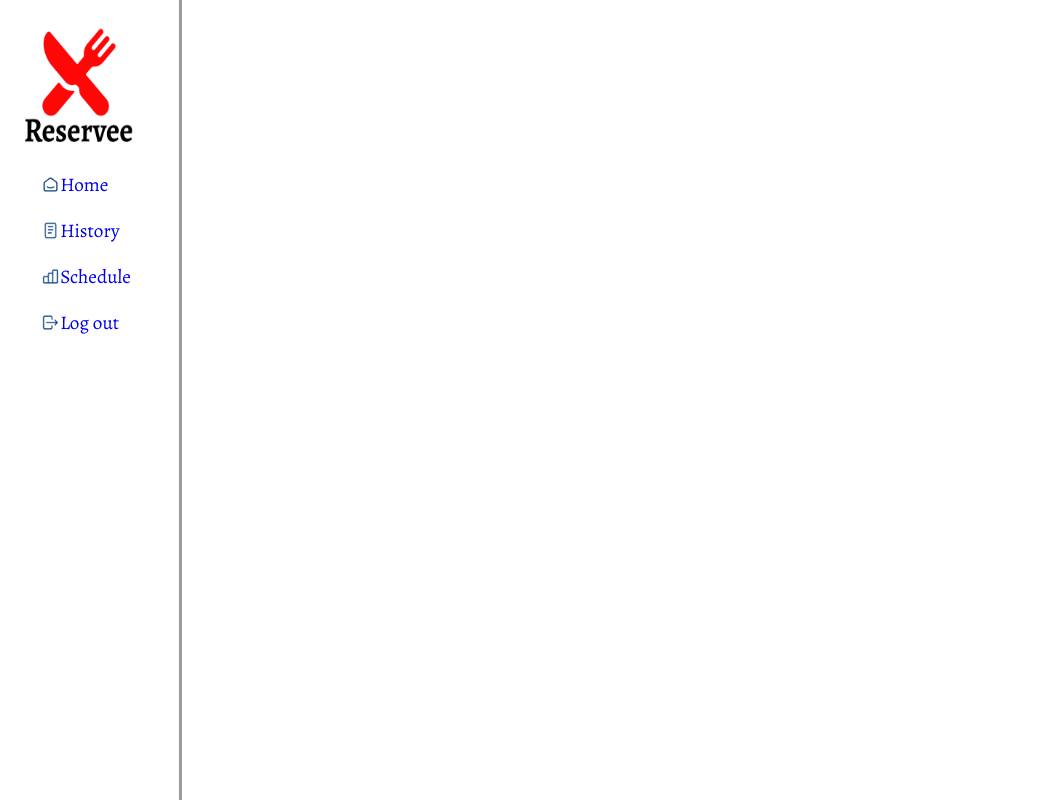
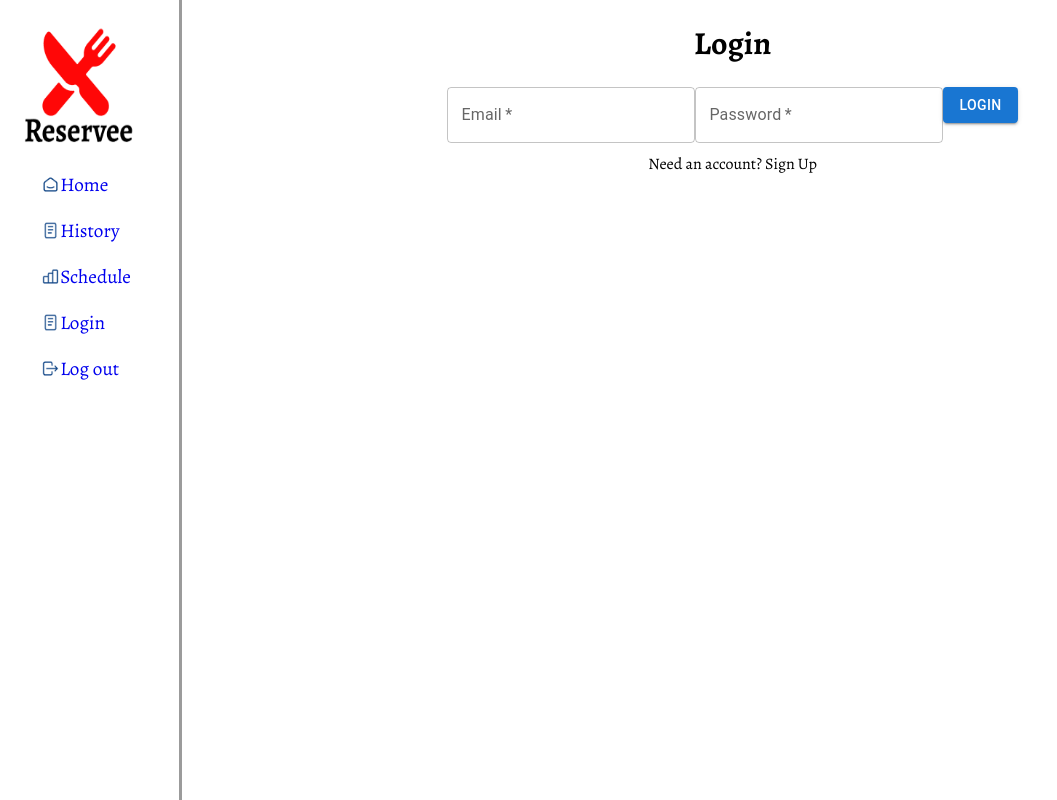
Before and after one commit to TheCodister/Reservee, a React (Vite) app in the folder client/: page /Login in a window 1280 px wide. Shown: the whole page, without its empty margins (0-1057 px from the left). Built offline with nearby package versions, Linux system fonts and the light colour scheme.

Commit message:
feat login

```diff
--- a/client/src/App.jsx
+++ b/client/src/App.jsx
@@ -1,6 +1,6 @@
 import { useEffect, useState } from "react";
 import { BrowserRouter as Router, Route, Routes } from "react-router-dom";
-import { Home, History, Schedule, APIsExample } from "./Pages";
+import { Home, History, Schedule, APIsExample, Login } from "./Pages";
 import { NavBar } from "./Components";
 import "./App.css";
 
@@ -15,6 +15,7 @@ function App() {
             <Route path="/History" element={<History />} />
             <Route path="/Schedule/:restaurant_id" element={<Schedule/>} />
             <Route path="/APIsExample" element={<APIsExample />} />
+            <Route exact path="/Login" element={<Login />} />
           </Routes>
         </div>
       </div>
--- a/client/src/Components/NavBar/index.jsx
+++ b/client/src/Components/NavBar/index.jsx
@@ -26,6 +26,13 @@ const NavBar = () => {
           </div>
         </Link>
 
+        <Link to="/Login">
+          <div className="navbar-butt">
+            <img src="/./Images/documents.png" alt="Icon" />
+            <p>Login</p>
+          </div>
+        </Link>
+
         <Link to="/APIsExample">
           <div className="navbar-butt">
             <img src="/./Images/logout.png" alt="Icon" />
--- /dev/null
+++ b/client/src/Pages/Login/Login.css
@@ -0,0 +1,43 @@
+.login {
+    display: flex;
+    width: 100%;
+    height: 100vh;
+    align-items: center;
+    flex-direction: column;
+  }
+  .login-title {
+    display: flex;
+    align-items: center;
+    text-align: center;
+    flex-direction: column;
+  }
+
+  .login-form {
+    display: flex;
+    flex-direction: column;
+    align-items: center;
+  }
+
+  .submit {
+    padding: 10px;
+    background-color: #3498db;
+    color: #fff;
+    border: none;
+    cursor: pointer;
+    transition: background-color 0.3s ease;
+  }
+
+  .submit:hover {
+    background-color: #2980b9;
+  }
+
+  .toggle-form {
+    margin-top: 10px;
+    cursor: pointer;
+    transition: color 0.3s ease, text-decoration 0.3s ease;
+  }
+
+  .toggle-form:hover {
+    color: #3498db;
+    text-decoration: underline;
+  }
--- /dev/null
+++ b/client/src/Pages/Login/index.jsx
@@ -0,0 +1,172 @@
+// Login.jsx
+
+import "./Login.css";
+import React, { useEffect, useState } from "react";
+import { TextField, Button } from "@mui/material";
+import axios from "axios";
+
+const Login = () => {
+  const [isLogin, setIsLogin] = useState(true);
+
+  const toggleForm = () => {
+    setIsLogin((prevIsLogin) => !prevIsLogin);
+    setFormData(isLogin ? loginFormData : signupFormData);
+  };
+
+  // Constants for managing form data
+  const loginFormData = {
+    email: "",
+    password: "",
+  };
+
+  const signupFormData = {
+    email: "",
+    password: "",
+    fullName: "",
+    phone: "",
+  };
+
+  const [formData, setFormData] = useState(isLogin ? loginFormData : signupFormData);
+
+  useEffect(() => {
+    setFormData(isLogin ? loginFormData : signupFormData);
+  }, [isLogin]);
+
+  const handleInputChange = (field, value) => {
+    setFormData((prevFormData) => ({
+      ...prevFormData,
+      [field]: value,
+    }));
+  };
+
+  /* make cookie when need to get customer id*/
+  const setCookie = (name, value, days) => {
+    const expirationDate = new Date();
+    expirationDate.setDate(expirationDate.getDate() + days);
+    const cookieValue = `${name}=${value}; expires=${expirationDate.toUTCString()}; path=/`;
+    document.cookie = cookieValue;
+  };
+  /*Take cookie*/
+  function getCookie(cookieName) {
+    const name = cookieName + "=";
+    const decodedCookie = decodeURIComponent(document.cookie);
+    const cookieArray = decodedCookie.split(';');
+
+    for (let i = 0; i < cookieArray.length; i++) {
+      let cookie = cookieArray[i].trim();
+      if (cookie.indexOf(name) === 0) {
+        return cookie.substring(name.length, cookie.length);
+      }
+    }
+    return null;
+  }
+
+  const handleLoginSubmit = (e) => {
+    e.preventDefault();
+    // Add your login submit logic here
+    const status = axios.get(`http://localhost:8080/customers/login/${formData.email}/${formData.password}`, {    //template only
+          headers: {
+            "Content-Type": "application/json",
+          },
+        })
+        .then((response) => {
+          console.log('Fetched Data:', response.data)
+          return response.data
+        })
+        .then((data) => {
+          console.log('Fetched Data:', data)
+          setCookie( 'userID', data.Customer_id , 1);
+        //   setcookie(getCookie('userID'))
+          console.log(getCookie('userID'))
+        })
+
+    console.log("Login form submitted:", formData);
+    // Example: Send login request to your server
+  };
+
+  const handleSignupSubmit = (e) => {
+    e.preventDefault();
+    // Add your signup submit logic here
+    try {
+        // Making a POST request using axios
+        const response = axios.post('http://localhost:8080/customers/', formData);  //template only
+
+    } catch (error) {
+        console.error('Error posting data:', error);
+    }
+    toggleForm;
+    console.log("Signup form submitted:", formData);
+    // Example: Send signup request to your server
+  };
+
+  return (
+    <div className="login">
+      <div className="login-title">
+        <h1>{isLogin ? "Login" : "Sign Up"}</h1>
+      </div>
+      <div className="login-form">
+        <form onSubmit={isLogin ? handleLoginSubmit : handleSignupSubmit}>
+          {/* Use MUI TextField for cleaner form structure */}
+          {isLogin ? (
+            <>
+              <TextField
+                label="Email"
+                type="text"
+                value={formData.email}
+                onChange={(e) => handleInputChange("email", e.target.value)}
+                required
+              />
+              <TextField
+                label="Password"
+                type="password"
+                value={formData.password}
+                onChange={(e) => handleInputChange("password", e.target.value)}
+                required
+              />
+            </>
+          ) : (
+            <>
+              <TextField
+                label="Email"
+                type="text"
+                value={formData.email}
+                onChange={(e) => handleInputChange("email", e.target.value)}
+                required
+              />
+              <TextField
+                label="Password"
+                type="password"
+                value={formData.password}
+                onChange={(e) => handleInputChange("password", e.target.value)}
+                required
+              />
+              <TextField
+                label="Full Name"
+                type="text"
+                value={formData.fullName}
+                onChange={(e) => handleInputChange("fullName", e.target.value)}
+                required
+              />
+              <TextField
+                label="Phone"
+                type="tel"
+                value={formData.phone}
+                onChange={(e) => handleInputChange("phone", e.target.value)}
+                required
+              />
+            </>
+          )}
+
+          <Button type="submit" variant="contained">
+            {isLogin ? "Login" : "Sign Up"}
+          </Button>
+        </form>
+      </div>
+      <div className="toggle-form">
+        <p onClick={toggleForm}>{isLogin ? "Need an account? Sign Up" : "Already have an account? Login"}</p>
+      </div>
+    </div>
+  );
+};
+
+export default Login;
--- a/client/src/Pages/index.jsx
+++ b/client/src/Pages/index.jsx
@@ -2,3 +2,4 @@ export { default as Home } from "./Home";
 export { default as History } from "./History";
 export { default as Schedule } from "./Schedule";
 export { default as APIsExample } from "./APIsExample";
+export { default as Login } from "./Login";
```
